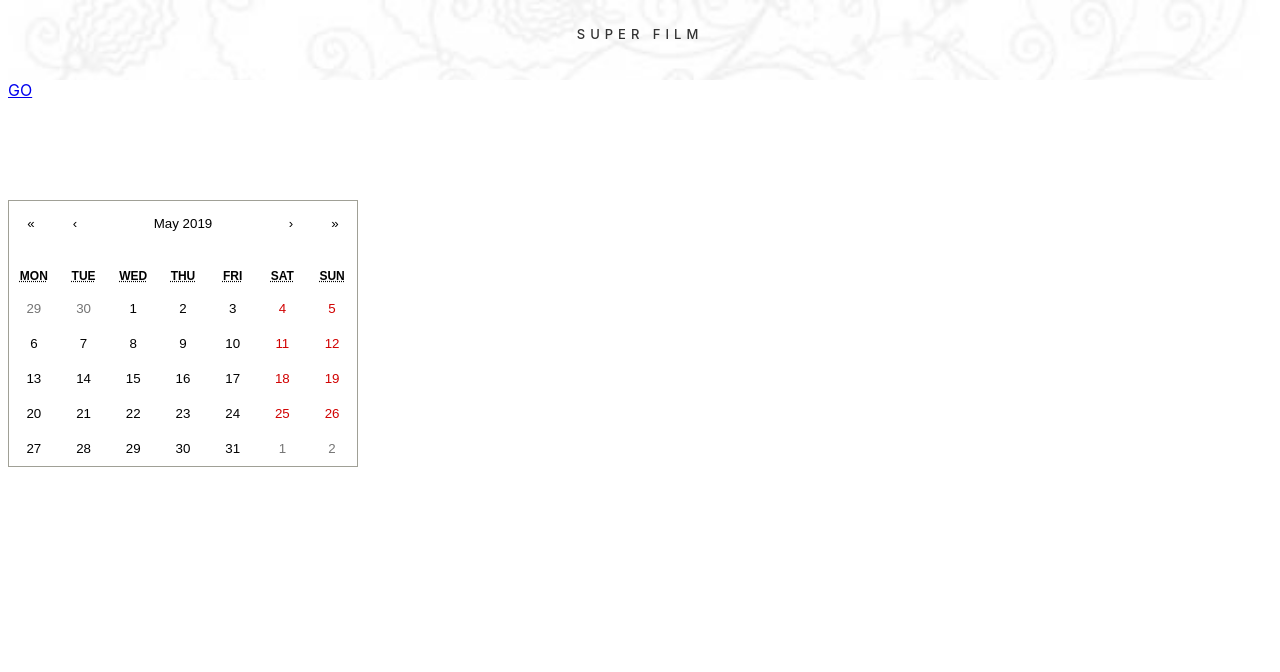
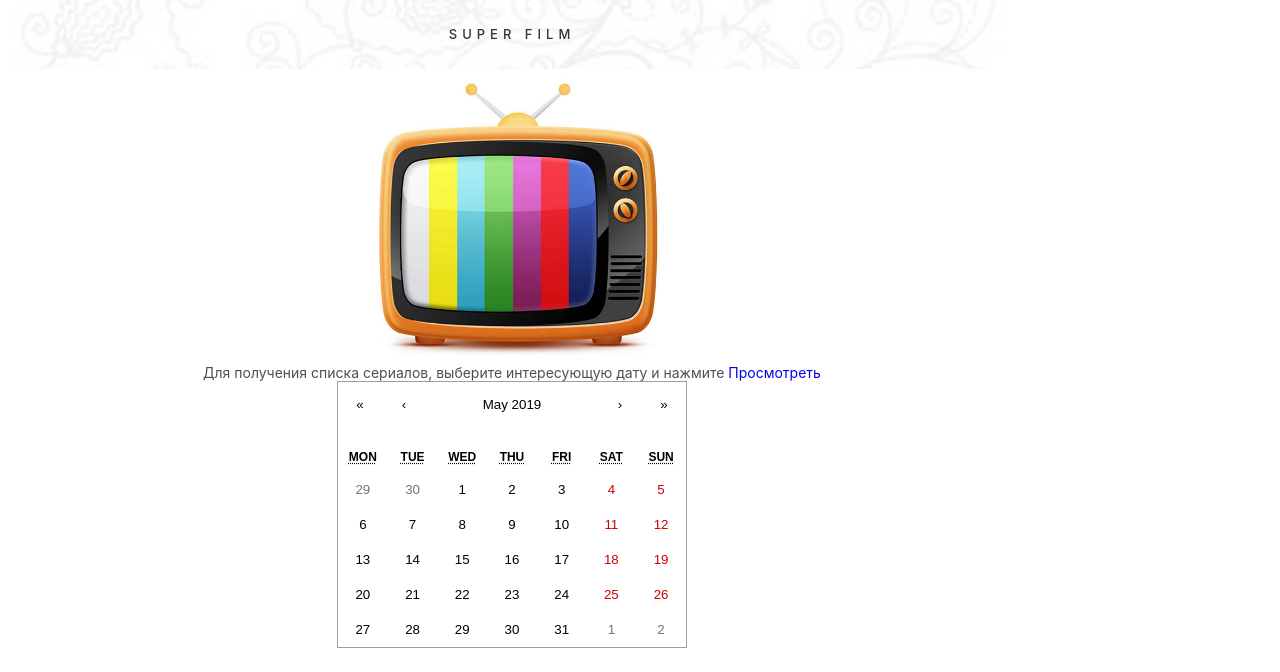
Before and after one commit to Pecherskiy88/Movie-App-Web, a React (Create React App) app: page / in a window 1280 px wide. Shown: the top 672 px of the page. Built offline with nearby package versions, Linux system fonts and the light colour scheme.

Commit message:
add style

```diff
--- a/src/App/App.jsx
+++ b/src/App/App.jsx
@@ -1,10 +1,11 @@
 import React from "react";
 import Header from "../Header/Header";
 import DatePicker from "../DatePicker/DatePicker";
+import s from "./App.module.css";
 
 const App = () => {
   return (
-    <div>
+    <div className={s.App}>
       <Header />
       <DatePicker />
     </div>
--- a/src/App/App.module.css
+++ b/src/App/App.module.css
@@ -1,6 +1,6 @@
 .App {
   margin: 0;
-  padding: 0;
+  padding: 0 0.5rem;
   box-sizing: border-box;
   max-width: 1024px;
   min-width: 320px;
--- a/src/DatePicker/DatePicker.jsx
+++ b/src/DatePicker/DatePicker.jsx
@@ -2,6 +2,7 @@ import React, { Component } from "react";
 import Calendar from "react-calendar";
 import { Switch, Route, NavLink } from "react-router-dom";
 import MoviesList from "../MovieList/MoviesList";
+import TvImg from "../assets/tv.jpg";
 import s from "./DatePicker.module.css";
 
 class DatePicker extends Component {
@@ -13,15 +14,25 @@ class DatePicker extends Component {
   render() {
     const { date } = this.state;
     return (
-      <div>
+      <div className={s.DatePicker}>
         <Switch>
           <Route
             exact
             path="/"
             render={props => (
-              <div>
-                <NavLink to="/movies">GO</NavLink>
-
+              <div className={s.Wrapper}>
+                <img
+                  className={s.Img}
+                  src={TvImg}
+                  alt="выбепмие дату и нажмите просмотреть"
+                />
+                <p className={s.Text}>
+                  Для получения списка сериалов, выберите интересующую дату и
+                  нажмите{" "}
+                  <NavLink className={s.Btn} to="/movies">
+                    Просмотреть
+                  </NavLink>
+                </p>
                 <Calendar
                   className={s.Calendar}
                   {...props}
--- a/src/DatePicker/DatePicker.module.css
+++ b/src/DatePicker/DatePicker.module.css
@@ -1,3 +1,23 @@
+.Wrapper {
+}
+
 .Calendar {
-  margin-top: 100px;
+  margin: 0 auto;
 }
+
+.Img {
+  display: block;
+  width: 30%;
+  margin: 0 auto;
+}
+.Text {
+  margin: 0 auto;
+  width: 80%;
+  text-align: center;
+  color: #4f4f4f;
+  font-size: 0.875rem;
+}
+.Btn {
+  text-decoration: none;
+  cursor: pointer;
+}
--- a/src/Header/Header.module.css
+++ b/src/Header/Header.module.css
@@ -1,5 +1,4 @@
 .Header {
-  height: 10vh;
   text-align: center;
   background-image: url("../assets/orig.jpg");
   background-repeat: no-repeat;
--- a/src/MovieList/MoviesList.jsx
+++ b/src/MovieList/MoviesList.jsx
@@ -8,8 +8,8 @@ import s from "./MoviesList.module.css";
 
 class MovieList extends Component {
   componentDidMount() {
-    const transformToCorrectDate = date => {
-      let fullDate = date; // дата при клике в календаре
+    const transformToCorrectDate = inputDate => {
+      let fullDate = inputDate; // дата при клике в календаре
 
       let year = fullDate.getFullYear().toString();
       // Добавялем 1 для отображения 0 месяца, как 1ого и проверка: к однозначному числу добавляем "0"
@@ -62,7 +62,7 @@ const mapStateToProps = state => ({
   fetchData: state.fetchData
 });
 const mapDispatchToProps = dispatch => ({
-  fetch: (year, month, day) => dispatch(asyncData(year, month, day))
+  fetch: inputDate => dispatch(asyncData(inputDate))
 });
 
 export default connect(
--- a/src/index.css
+++ b/src/index.css
@@ -1,6 +1,6 @@
 body {
   margin: 0;
-  padding: 0 0.5rem;
+  padding: 0;
   font-family: -apple-system, BlinkMacSystemFont, "Segoe UI", "Roboto", "Oxygen",
     "Ubuntu", "Cantarell", "Fira Sans", "Droid Sans", "Helvetica Neue",
     sans-serif;
--- a/src/redux/action/fetchAction.js
+++ b/src/redux/action/fetchAction.js
@@ -1,7 +1,9 @@
 import axios from "axios";
 
-function getFetch(date) {
-  return axios.get(`http://api.tvmaze.com/schedule?country=US&date=${date}`);
+function getFetch(inputDate) {
+  return axios.get(
+    `http://api.tvmaze.com/schedule?country=US&date=${inputDate}`
+  );
 }
 
 const fetchFromApi = data => ({
@@ -9,6 +11,6 @@ const fetchFromApi = data => ({
   data
 });
 
-export const asyncData = date => dispatch => {
-  getFetch(date).then(res => dispatch(fetchFromApi(res.data)));
+export const asyncData = inputDate => dispatch => {
+  getFetch(inputDate).then(res => dispatch(fetchFromApi(res.data)));
 };
```
Also changed, not shown: src/assets/tv.jpg (added).
